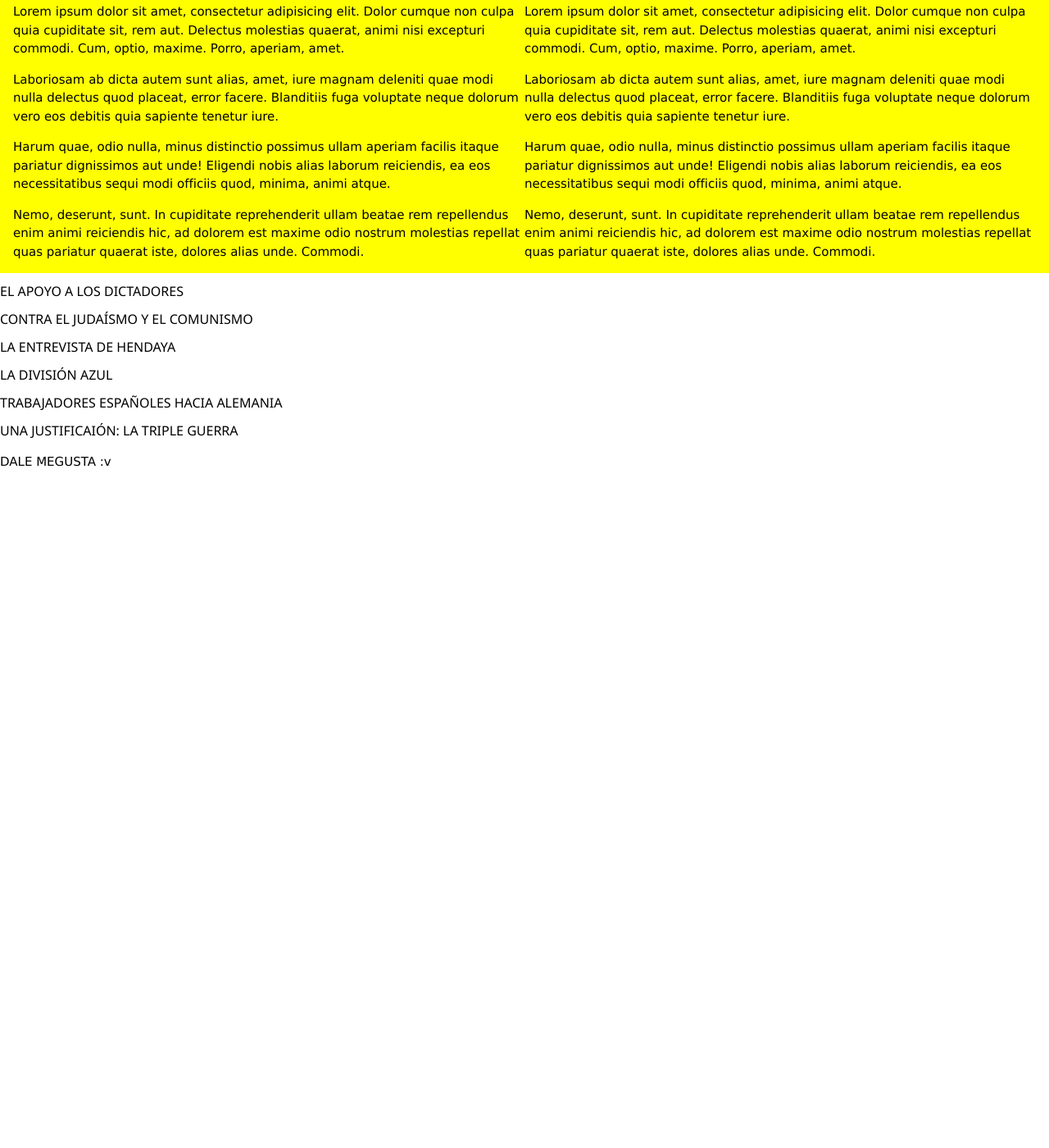
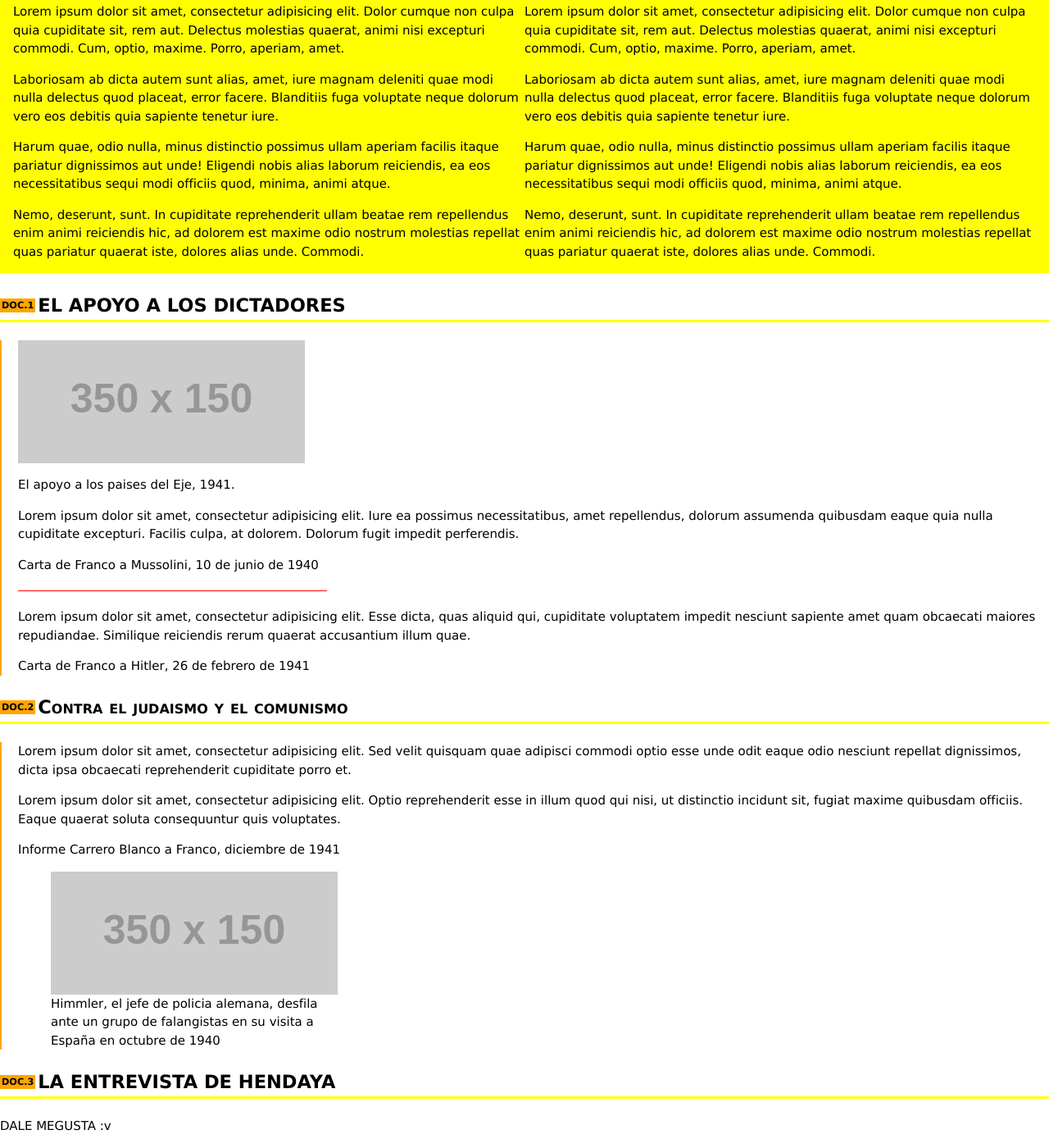
Before and after one commit to BAT2/bat2.github.io, a Jekyll site: the page built from _pages/tema15-3.html, in a window 1280 px wide and 1400 px high, scrolled down 141 px. Shown: the whole window at 82% size. Built offline with Jekyll 4.4.1, drawn with Linux system fonts in a browser that asks for light colours; some web fonts are replaced; comment, search, counter and statistics services are not loaded; before the commit the page ends 900 px from its top, so only the background shows below that.

Commit message:
Tema 15-3

```diff
--- a/_pages/tema15-3.html
+++ b/_pages/tema15-3.html
@@ -18,13 +18,41 @@ permalink: /espanya-guerra
     <p>Harum quae, odio nulla, minus distinctio possimus ullam aperiam facilis itaque pariatur dignissimos aut unde! Eligendi nobis alias laborum reiciendis, ea eos necessitatibus sequi modi officiis quod, minima, animi atque.</p>
     <p>Nemo, deserunt, sunt. In cupiditate reprehenderit ullam beatae rem repellendus enim animi reiciendis hic, ad dolorem est maxime odio nostrum molestias repellat quas pariatur quaerat iste, dolores alias unde. Commodi.</p>
   </div>
+</div>
 
 
-</div>
+<aside class="doc">
+  <header>
+    <p>EL APOYO A LOS DICTADORES</p>
+  </header>
+  <div>
+    <img src="http://via.placeholder.com/350x150" alt="">
+    <p class="epigrafe">El apoyo a los paises del Eje, 1941.</p>
+      <p>Lorem ipsum dolor sit amet, consectetur adipisicing elit. Iure ea possimus necessitatibus, amet repellendus, dolorum assumenda quibusdam eaque quia nulla cupiditate excepturi. Facilis culpa, at dolorem. Dolorum fugit impedit perferendis.</p>
+    <p class= "epigrafe ">Carta de Franco a Mussolini, 10 de junio de 1940</p>
+    <hr>
+    <p>Lorem ipsum dolor sit amet, consectetur adipisicing elit. Esse dicta, quas aliquid qui, cupiditate voluptatem impedit nesciunt sapiente amet quam obcaecati maiores repudiandae. Similique reiciendis rerum quaerat accusantium illum quae.</p>
+    <p class="epigrafe">Carta de Franco a Hitler, 26 de febrero de 1941</p>
+  </div>
+</aside>
 
-<h6>EL APOYO A LOS DICTADORES</h6>
-<h6>CONTRA EL JUDAÍSMO Y EL COMUNISMO</h6>
-<h6>LA ENTREVISTA DE HENDAYA</h6>
-<h6>LA DIVISIÓN AZUL</h6>
-<h6>TRABAJADORES ESPAÑOLES HACIA ALEMANIA</h6>
-<h6>UNA JUSTIFICAIÓN: LA TRIPLE GUERRA</h6>
+<aside class="doc">
+  <header>
+    <p>Contra el judaismo y el comunismo</p>
+  </header>
+  <div>
+    <p>Lorem ipsum dolor sit amet, consectetur adipisicing elit. Sed velit quisquam quae adipisci commodi optio esse unde odit eaque odio nesciunt repellat dignissimos, dicta ipsa obcaecati reprehenderit cupiditate porro et.</p>
+    <p>Lorem ipsum dolor sit amet, consectetur adipisicing elit. Optio reprehenderit esse in illum quod qui nisi, ut distinctio incidunt sit, fugiat maxime quibusdam officiis. Eaque quaerat soluta consequuntur quis voluptates.</p>
+    <p class="epigrafe">Informe Carrero Blanco a Franco, diciembre de 1941</p>
+    <figure style="width:350px">
+      <img src="http://via.placeholder.com/350x150" alt="">
+      <figcaption>Himmler, el jefe de policia alemana, desfila ante un grupo de falangistas en su visita a España en octubre de 1940</figcaption>
+    </figure>
+  </div>
+</aside>
+
+<aside class="doc">
+  <header>
+    <p>LA ENTREVISTA DE HENDAYA</p>
+  </header>
+</aside>
```
Also changed, not shown: 1 other file.
